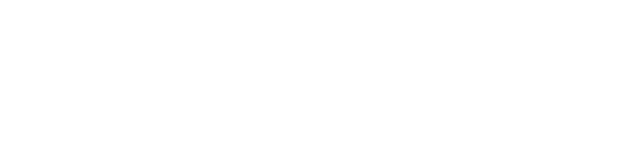
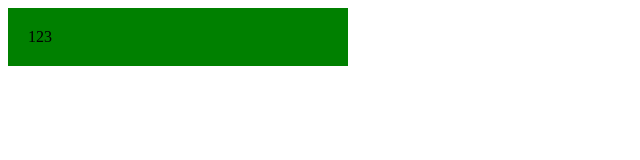
Before and after one commit to ning230702/test01, a plain HTML site: page index.html in a window 1280 px wide. Shown: the whole page, without its empty margins (0-640 px from the left). Drawn offline with Linux system fonts and the light colour scheme.

Commit message:
header的樣式

```diff
--- a/index.html
+++ b/index.html
@@ -8,7 +8,9 @@
 </head>
 <body>
     <nav></nav>
-    <header></header>
+    <header>
+        123
+    </header>
     <footer></footer>
 </body>
 </html>
--- a/main.css
+++ b/main.css
@@ -0,0 +1,6 @@
+header{
+    width: 300px;
+    background: green;
+    padding: 20px;
+
+}
```
